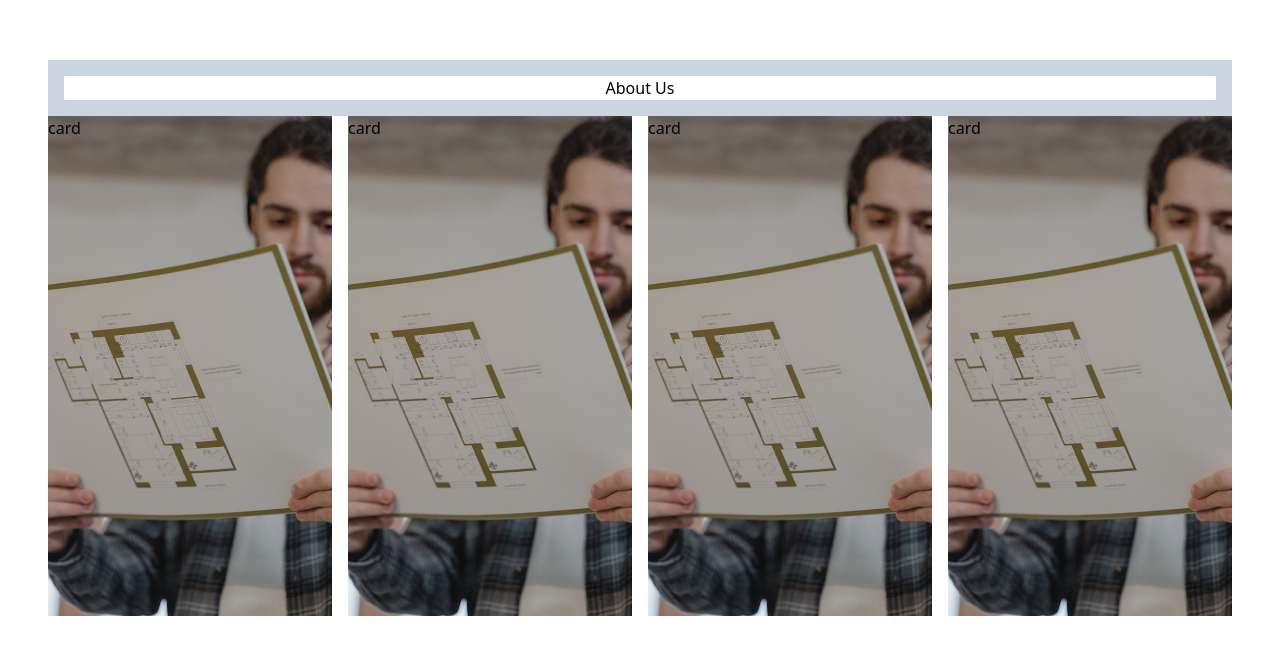
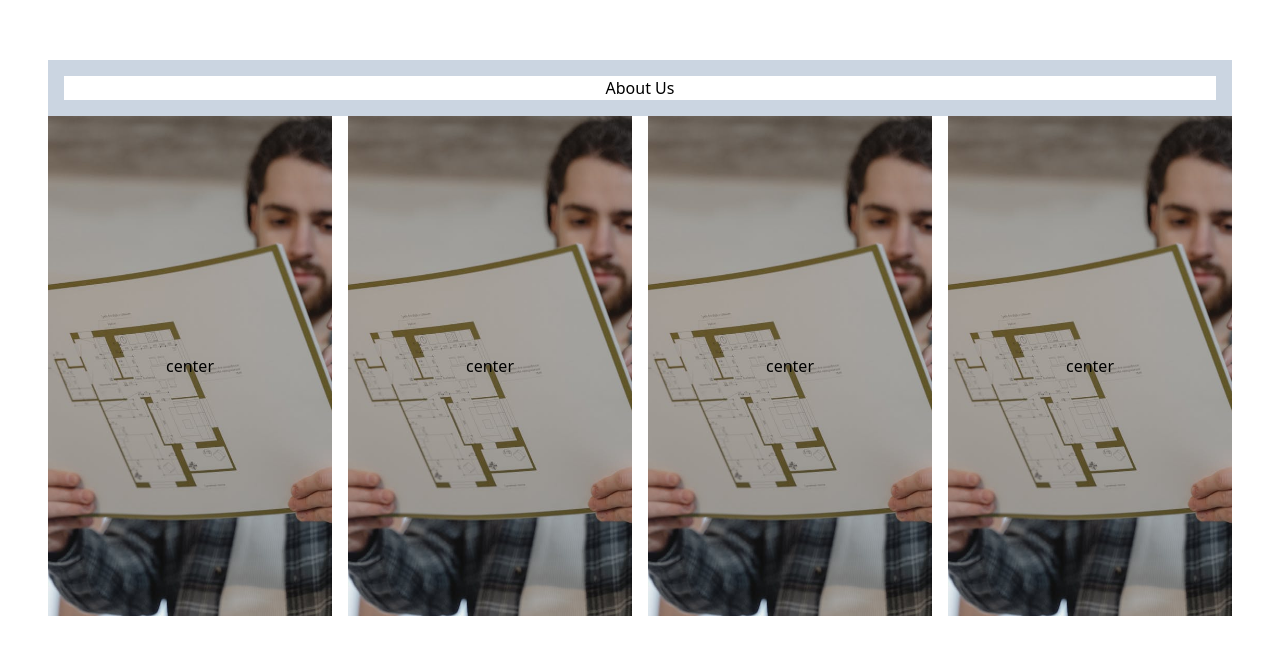
Before and after one commit to gonzaleza61/alphathread, a React (Vite) app: page / in a window 1280 px wide. Shown: the part 788-1442 px from the top of the page. Built offline with nearby package versions, Linux system fonts and the light colour scheme; grey boxes are pictures that could not be loaded.

Commit message:
flex update

```diff
--- a/src/components/AboutSection.jsx
+++ b/src/components/AboutSection.jsx
@@ -10,10 +10,10 @@ export default function AboutUs() {
             <h1 className="text-center">About Us</h1>
           </div>
           <div className="flex flex-wrap justify-between gap-4 bg-white">
-            <Card imgSrc={AboutOneImage} />
-            <Card imgSrc={AboutOneImage} />
-            <Card imgSrc={AboutOneImage} />
-            <Card imgSrc={AboutOneImage} />
+            <Card imgSrc={AboutOneImage} title="center" />
+            <Card imgSrc={AboutOneImage} title="center" />
+            <Card imgSrc={AboutOneImage} title="center" />
+            <Card imgSrc={AboutOneImage} title="center" />
           </div>
         </div>
       </section>
--- a/src/components/ImageCard.jsx
+++ b/src/components/ImageCard.jsx
@@ -1,11 +1,10 @@
-import AboutOneImage from "../assets/images/aboutone.jpg";
 import PropTypes from "prop-types";
 
-export default function Card({ imgSrc }) {
+export default function Card({ imgSrc, title }) {
   return (
     <>
       <div
-        className="flex-1 h-full"
+        className="flex-1 h-full text-center content-center min-w-64"
         style={{
           backgroundImage: `url(${imgSrc})`,
           backgroundSize: "cover",
@@ -13,7 +12,7 @@ export default function Card({ imgSrc }) {
           height: "500px",
         }}
       >
-        card
+        {title}
       </div>
     </>
   );
@@ -21,4 +20,5 @@ export default function Card({ imgSrc }) {
 
 Card.propTypes = {
   imgSrc: PropTypes.string.isRequired, // Require imgSrc prop to be a string
+  title: PropTypes.string.isRequired,
 };
```
